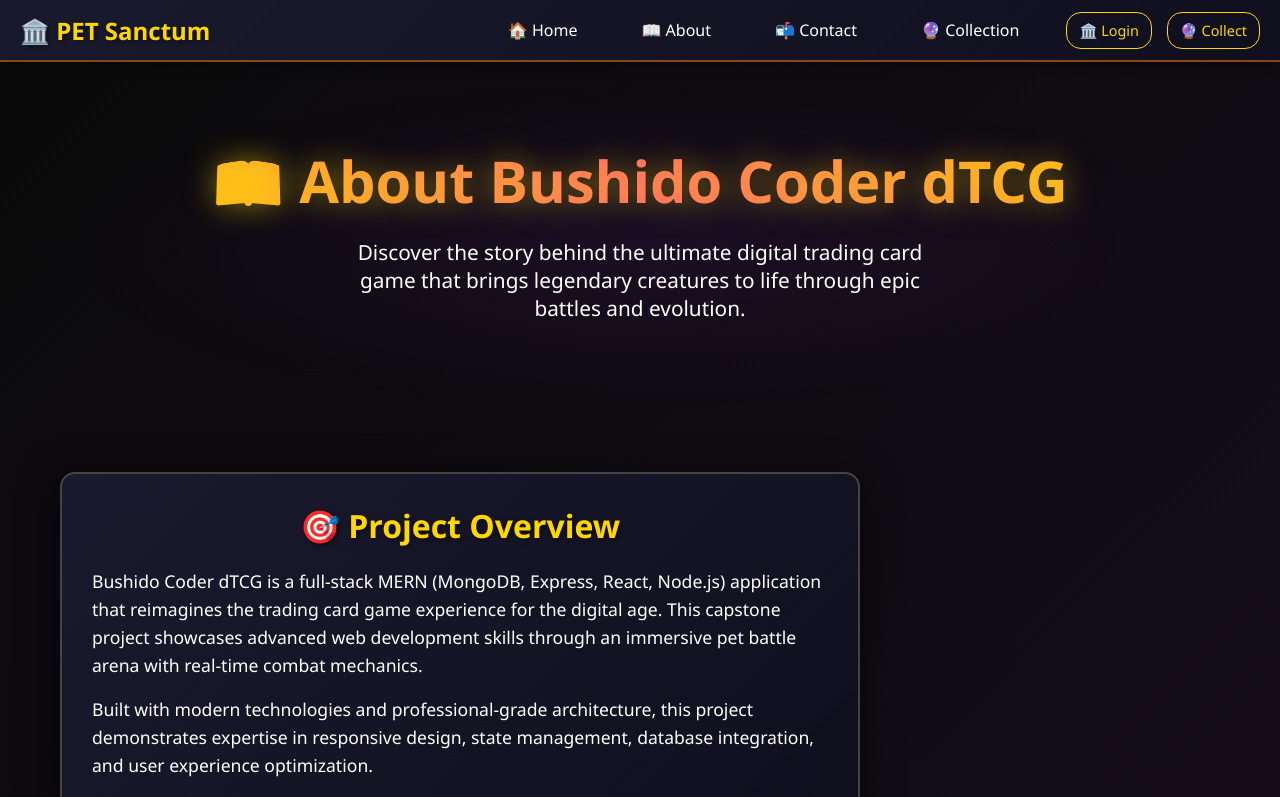
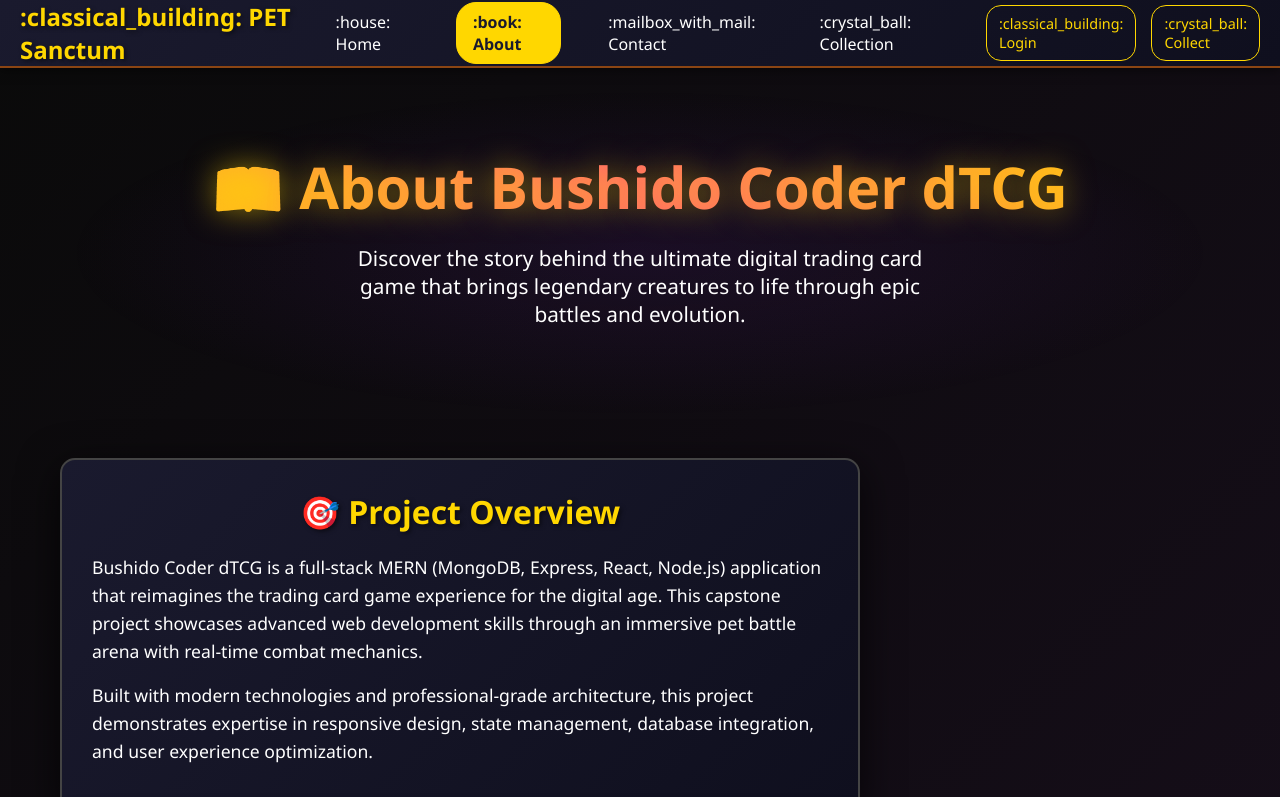
Before and after one commit to Niero570/frontendMERN-deploy, a React app: page /about in a window 1280 px wide. Shown: the top 797 px of the page. Built offline with nearby package versions, Linux system fonts and the light colour scheme; the HTML template or start-up script is replaced by a standard one.

Commit message:
Changing hover stay on navbar buttons

```diff
--- a/src/components/Navbar.jsx
+++ b/src/components/Navbar.jsx
@@ -1,35 +1,41 @@
+
 import React, { useState } from 'react';
-import { Link } from 'react-router-dom';
+import { Link, useLocation } from 'react-router-dom';
 import { useAuth } from '../content/authContent';
-
 function Navbar() {
   const { user, logout } = useAuth();
   const [isMenuOpen, setIsMenuOpen] = useState(false);
-
+  const location = useLocation();
   const toggleMenu = () => {
     setIsMenuOpen(!isMenuOpen);
   };
-
+  const isActive = (path) => location.pathname === path;
   return (
     <nav style={navStyles}>
       <div style={navContainerStyles}>
         {/* Logo/Brand */}
         <Link to="/" style={brandStyles}>
-          🏛️ PET Sanctum
+          :classical_building: PET Sanctum
         </Link>
-
         {/* Desktop Navigation */}
         <div style={desktopNavStyles}>
-          <Link to="/" style={navLinkStyles}>🏠 Home</Link>
-          <Link to="/about" style={navLinkStyles}>📖 About</Link>
-          <Link to="/contact" style={navLinkStyles}>📬 Contact</Link>
-          <Link to="/collection" style={navLinkStyles}>🔮 Collection</Link>
-          {user && <Link to="/sanctum" style={navLinkStyles}>🏛️ Sanctum</Link>}
-          {user && <Link to="/battle" style={battleLinkStyles}>⚔️ Battle Arena</Link>}
-          {/* {user && <Link to="/dashboard" style={navLinkStyles}>👤 Dashboard</Link>} */}
+          <Link to="/" style={{ ...navLinkStyles, ...(isActive('/') ? activeLinkStyles : {}) }}>:house: Home</Link>
+          <Link to="/about" style={{ ...navLinkStyles, ...(isActive('/about') ? activeLinkStyles : {}) }}>:book: About</Link>
+          <Link to="/contact" style={{ ...navLinkStyles, ...(isActive('/contact') ? activeLinkStyles : {}) }}>:mailbox_with_mail: Contact</Link>
+          <Link to="/collection" style={{ ...navLinkStyles, ...(isActive('/collection') ? activeLinkStyles : {}) }}>:crystal_ball: Collection</Link>
+          {user && (
+            <Link to="/sanctum" style={{ ...navLinkStyles, ...(isActive('/sanctum') ? activeLinkStyles : {}) }}>
+              :classical_building: Sanctum
+            </Link>
+          )}
+          {user && (
+            <Link to="/battle" style={{ ...battleLinkStyles, ...(isActive('/battle') ? activeLinkStyles : {}) }}>
+              :crossed_swords: Battle Arena
+            </Link>
+          )}
           {user ? (
             <div style={userMenuStyles}>
-              <span style={userNameStyles}>👋 {user.username}</span>
+              <span style={userNameStyles}>:wave: {user.username}</span>
               <button
                 onClick={() => {
                   console.log('Logout clicked');
@@ -37,17 +43,16 @@
                 }}
                 style={logoutButtonStyles}
               >
-                🚪 Logout
+                :door: Logout
               </button>
             </div>
           ) : (
             <div style={authLinksStyles}>
-              <Link to="/login" style={authLinkStyles}>🏛️ Login</Link>
-              <Link to="/signup" style={authLinkStyles}>🔮 Collect</Link>
+              <Link to="/login" style={authLinkStyles}>:classical_building: Login</Link>
+              <Link to="/signup" style={authLinkStyles}>:crystal_ball: Collect</Link>
             </div>
           )}
         </div>
-
         {/* Mobile Menu Button */}
         <button
           onClick={toggleMenu}
@@ -57,42 +62,24 @@
           {isMenuOpen ? '✕' : '☰'}
         </button>
       </div>
-
       {/* Mobile Navigation */}
       {isMenuOpen && (
         <div style={mobileNavStyles}>
-          <Link to="/" style={mobileNavLinkStyles} onClick={() => setIsMenuOpen(false)}>
-            🏠 Home
-          </Link>
-          <Link to="/about" style={mobileNavLinkStyles} onClick={() => setIsMenuOpen(false)}>
-            📖 About
-          </Link>
-          <Link to="/contact" style={mobileNavLinkStyles} onClick={() => setIsMenuOpen(false)}>
-            📬 Contact
-          </Link>
-          <Link to="/collection" style={mobileNavLinkStyles} onClick={() => setIsMenuOpen(false)}>
-            🔮 Collection
-          </Link>
+          <Link to="/" style={{ ...mobileNavLinkStyles, ...(isActive('/') ? activeMobileLinkStyles : {}) }} onClick={() => setIsMenuOpen(false)}>:house: Home</Link>
+          <Link to="/about" style={{ ...mobileNavLinkStyles, ...(isActive('/about') ? activeMobileLinkStyles : {}) }} onClick={() => setIsMenuOpen(false)}>:book: About</Link>
+          <Link to="/contact" style={{ ...mobileNavLinkStyles, ...(isActive('/contact') ? activeMobileLinkStyles : {}) }} onClick={() => setIsMenuOpen(false)}>:mailbox_with_mail: Contact</Link>
+          <Link to="/collection" style={{ ...mobileNavLinkStyles, ...(isActive('/collection') ? activeMobileLinkStyles : {}) }} onClick={() => setIsMenuOpen(false)}>:crystal_ball: Collection</Link>
           {user && (
-            <Link to="/sanctum" style={mobileNavLinkStyles} onClick={() => setIsMenuOpen(false)}>
-              🏛️ Sanctum
-            </Link>
+            <Link to="/sanctum" style={{ ...mobileNavLinkStyles, ...(isActive('/sanctum') ? activeMobileLinkStyles : {}) }} onClick={() => setIsMenuOpen(false)}>:classical_building: Sanctum</Link>
           )}
           {user && (
-            <Link to="/battle" style={mobileBattleLinkStyles} onClick={() => setIsMenuOpen(false)}>
-              ⚔️ Battle Arena
-            </Link>
+            <Link to="/battle" style={{ ...mobileBattleLinkStyles, ...(isActive('/battle') ? activeMobileLinkStyles : {}) }} onClick={() => setIsMenuOpen(false)}>:crossed_swords: Battle Arena</Link>
           )}
-          {/* {user && (
-            <Link to="/dashboard" style={mobileNavLinkStyles} onClick={() => setIsMenuOpen(false)}>
-              👤 Dashboard
-            </Link>
-          )} */}
           {user && (
             <div style={mobileUserMenuStyles}>
-              <span style={userNameStyles}>👋 {user.username}</span>
+              <span style={userNameStyles}>:wave: {user.username}</span>
               <button onClick={logout} style={mobileLogoutButtonStyles}>
-                🚪 Logout
+                :door: Logout
               </button>
             </div>
           )}
@@ -101,18 +88,16 @@
     </nav>
   );
 }
-
 // Styles
 const navStyles = {
-  background: 'linear-gradient(135deg, #1a1a2e 0%, #0f0f1e 100%)',
-  borderBottom: '2px solid #8b4513',
+  background: 'linear-gradient(135deg, #1A1A2E 0%, #0F0F1E 100%)',
+  borderBottom: '2px solid #8B4513',
   boxShadow: '0 2px 10px rgba(0, 0, 0, 0.5)',
   position: 'sticky',
   top: 0,
   zIndex: 1000,
   width: '100%'
 };
-
 const navContainerStyles = {
   maxWidth: '1400px',
   margin: '0 auto',
@@ -122,21 +107,18 @@
   alignItems: 'center',
   minHeight: '60px'
 };
-
 const brandStyles = {
   fontSize: '1.5rem',
   fontWeight: 'bold',
-  color: '#ffd700',
+  color: '#FFD700',
   textDecoration: 'none',
   textShadow: '2px 2px 4px rgba(0, 0, 0, 0.5)'
 };
-
 const desktopNavStyles = {
   display: 'flex',
   gap: '30px',
   alignItems: 'center'
 };
-
 const navLinkStyles = {
   color: '#fff',
   textDecoration: 'none',
@@ -147,32 +129,40 @@
   transition: 'all 0.3s ease',
   border: '1px solid transparent'
 };
-
+const activeLinkStyles = {
+  backgroundColor: '#FFD700',
+  color: '#1A1A2E',
+  fontWeight: 'bold',
+  borderColor: '#FFD700'
+};
+const activeMobileLinkStyles = {
+  backgroundColor: '#FFD700',
+  color: '#1A1A2E',
+  fontWeight: 'bold',
+  borderColor: '#FFD700'
+};
 const battleLinkStyles = {
   ...navLinkStyles,
-  background: 'linear-gradient(45deg, #ff6b6b, #ff8787)',
-  border: '1px solid #ff6b6b',
+  background: 'linear-gradient(45deg, #FF6B6B, #FF8787)',
+  border: '1px solid #FF6B6B',
   fontWeight: 'bold'
 };
-
 const mobileButtonStyles = {
   display: 'none',
   background: 'transparent',
   border: 'none',
-  color: '#ffd700',
+  color: '#FFD700',
   fontSize: '1.5rem',
   cursor: 'pointer',
   padding: '8px'
 };
-
 const mobileNavStyles = {
   display: 'none',
   flexDirection: 'column',
-  background: 'linear-gradient(135deg, #1a1a2e 0%, #0f0f1e 100%)',
+  background: 'linear-gradient(135deg, #1A1A2E 0%, #0F0F1E 100%)',
   borderTop: '1px solid #444',
   padding: '20px'
 };
-
 const mobileNavLinkStyles = {
   color: '#fff',
   textDecoration: 'none',
@@ -184,29 +174,25 @@
   transition: 'all 0.3s ease',
   border: '1px solid transparent'
 };
-
 const mobileBattleLinkStyles = {
   ...mobileNavLinkStyles,
-  background: 'linear-gradient(45deg, #ff6b6b, #ff8787)',
-  border: '1px solid #ff6b6b',
+  background: 'linear-gradient(45deg, #FF6B6B, #FF8787)',
+  border: '1px solid #FF6B6B',
   fontWeight: 'bold'
 };
-
 const userMenuStyles = {
   display: 'flex',
   alignItems: 'center',
   gap: '15px'
 };
-
 const userNameStyles = {
-  color: '#ffd700',
+  color: '#FFD700',
   fontSize: '0.9rem',
   fontWeight: '500'
 };
-
 const logoutButtonStyles = {
-  background: 'linear-gradient(45deg, #ff4757, #ff6b6b)',
-  border: '1px solid #ff4757',
+  background: 'linear-gradient(45deg, #FF4757, #FF6B6B)',
+  border: '1px solid #FF4757',
   color: '#fff',
   fontSize: '0.9rem',
   fontWeight: '500',
@@ -215,7 +201,6 @@
   cursor: 'pointer',
   transition: 'all 0.3s ease'
 };
-
 const mobileUserMenuStyles = {
   display: 'flex',
   flexDirection: 'column',
@@ -224,30 +209,25 @@
   borderTop: '1px solid #444',
   marginTop: '10px'
 };
-
 const mobileLogoutButtonStyles = {
   ...logoutButtonStyles,
   alignSelf: 'flex-start'
 };
-
 const authLinksStyles = {
   display: 'flex',
   alignItems: 'center',
   gap: '15px'
 };
-
 const authLinkStyles = {
-  color: '#ffd700',
+  color: '#FFD700',
   textDecoration: 'none',
   fontSize: '0.9rem',
   fontWeight: '500',
   padding: '8px 12px',
   borderRadius: '15px',
-  border: '1px solid #ffd700',
+  border: '1px solid #FFD700',
   transition: 'all 0.3s ease'
 };
-
-// Add media query styles using CSS-in-JS approach
 if (typeof window !== 'undefined') {
   const style = document.createElement('style');
   style.textContent = `
@@ -262,13 +242,11 @@
         display: flex !important;
       }
     }
-
     nav a:hover {
       background: rgba(255, 215, 0, 0.1) !important;
-      border-color: #ffd700 !important;
+      border-color: #FFD700 !important;
       transform: translateY(-2px) !important;
     }
-
     nav a[style*="linear-gradient"]:hover {
       transform: translateY(-2px) !important;
       box-shadow: 0 5px 15px rgba(255, 107, 107, 0.3) !important;
@@ -276,5 +254,4 @@
   `;
   document.head.appendChild(style);
 }
-
 export default Navbar;
--- a/src/index.css
+++ b/src/index.css
@@ -1,29 +1,5 @@
-/* Global layout for proper footer placement */
-html, body {
-  margin: 0;
-  padding: 0;
-  min-height: 100vh;
-}
-
-#root {
-  min-height: 100vh;
-  display: flex;
-  flex-direction: column;
-}
-
-.App {
-  flex: 1;
-  display: flex;
-  flex-direction: column;
-}
-
-.page-container {
-  flex: 1;
-  display: flex;
-  flex-direction: column;
-}
-
-/* Ensure footer stays at bottom */
-footer {
-  margin-top: auto;
-}
+.active{
+  background: rgba(255, 215, 0, 0.1) !important;
+      border-color: #FFD700 !important;
+      transform: translateY(-2px) !important;
+    }
```
